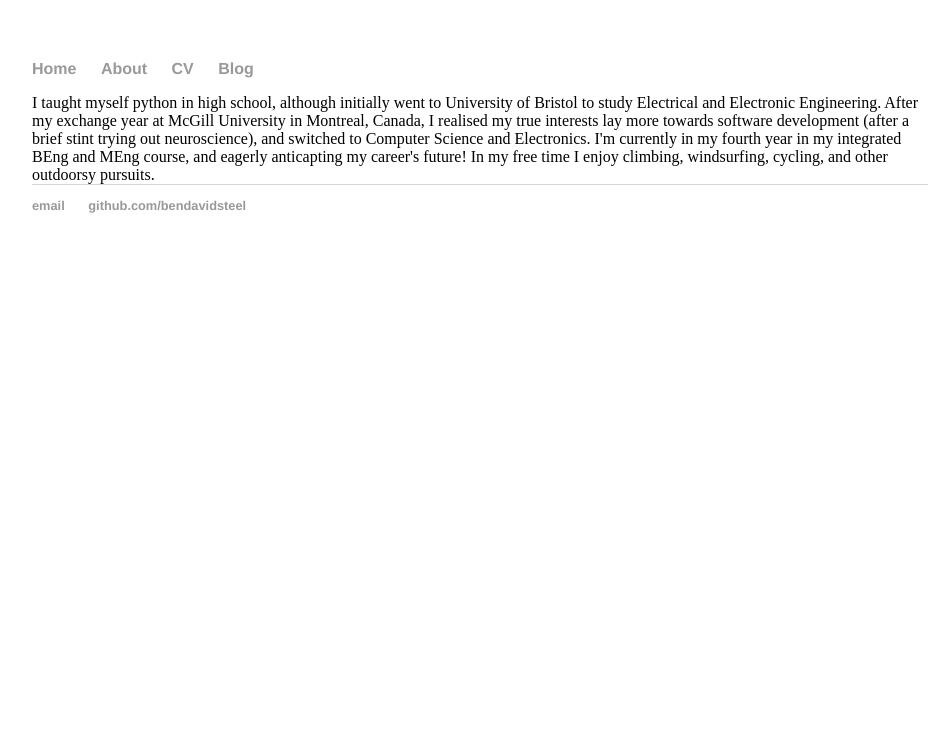
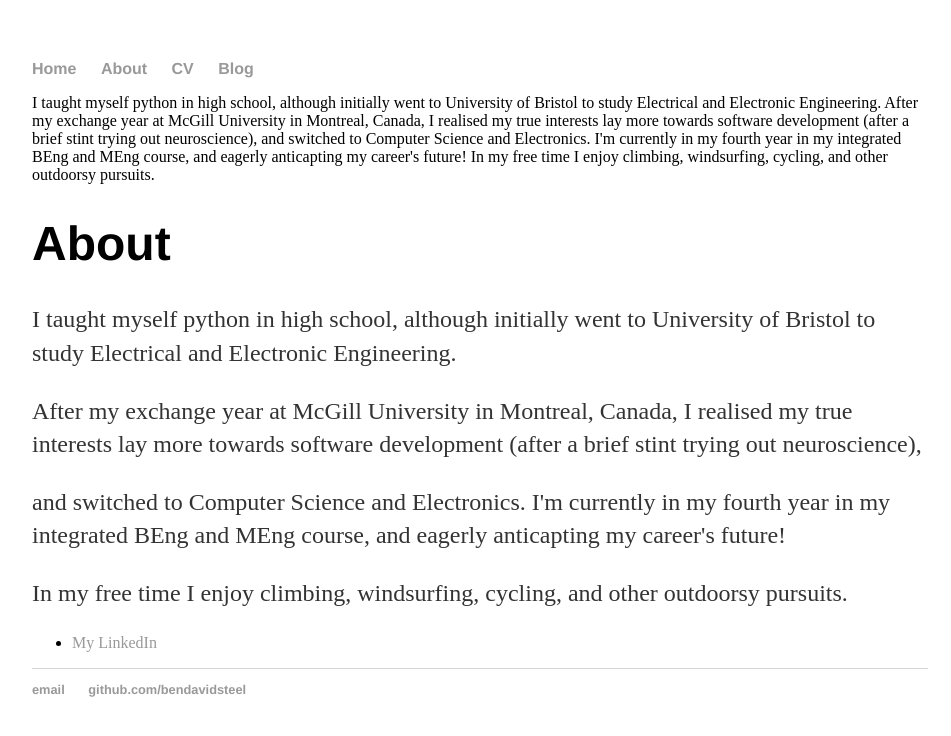
Before and after one commit to bendavidsteel/bendavidsteel.github.io, a Jekyll site: the page built from about/index.html, in a window 1280 px wide. Shown: the top 736 px of the page, without its empty margins (160-1111 px from the left). Built offline with Jekyll 4.4.1, drawn with Linux system fonts in a browser that asks for light colours.

Commit message:
Update index.html

```diff
--- a/about/index.html
+++ b/about/index.html
@@ -7,3 +7,16 @@ I taught myself python in high school, although initially went to University of
 After my exchange year at McGill University in Montreal, Canada, I realised my true interests lay more towards software development (after a brief stint trying out neuroscience),
 and switched to Computer Science and Electronics. I'm currently in my fourth year in my integrated BEng and MEng course, and eagerly anticapting my career's future!
 In my free time I enjoy climbing, windsurfing, cycling, and other outdoorsy pursuits.
+
+
+<div class="about">
+			<h1>About</h1>
+			<p>I taught myself python in high school, although initially went to University of Bristol to study Electrical and Electronic Engineering.</p>
+      <p>After my exchange year at McGill University in Montreal, Canada, I realised my true interests lay more towards software development (after a brief stint trying out neuroscience),</p>
+      <p>and switched to Computer Science and Electronics. I'm currently in my fourth year in my integrated BEng and MEng course, and eagerly anticapting my career's future!</p>
+      <p>In my free time I enjoy climbing, windsurfing, cycling, and other outdoorsy pursuits.</p>
+
+			<ul class="contacts">
+				<li><a href="https://www.linkedin.com/in/ben-steel-9270b5126/">My LinkedIn</a></li>
+				</ul>
+</div>
```
